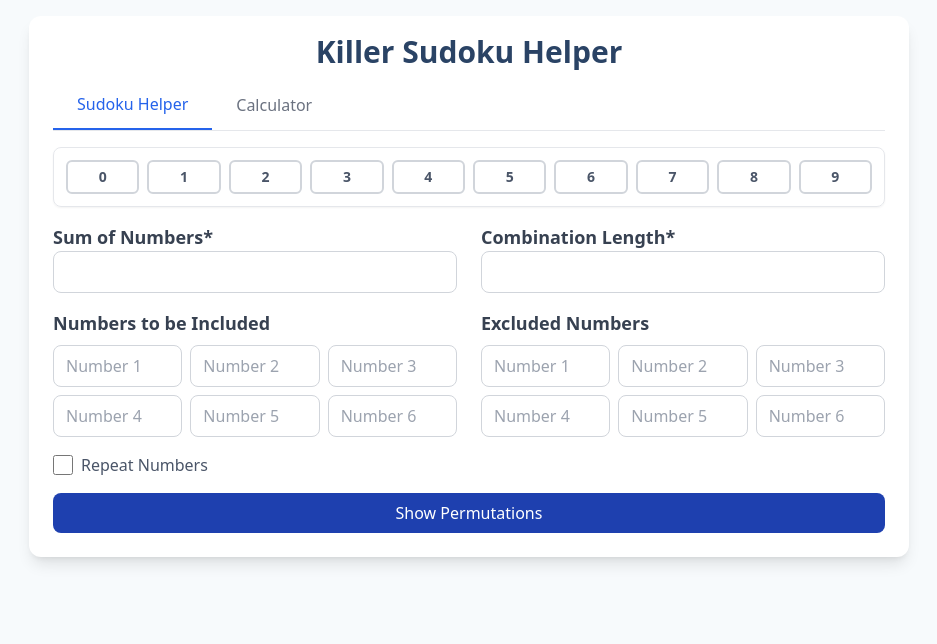
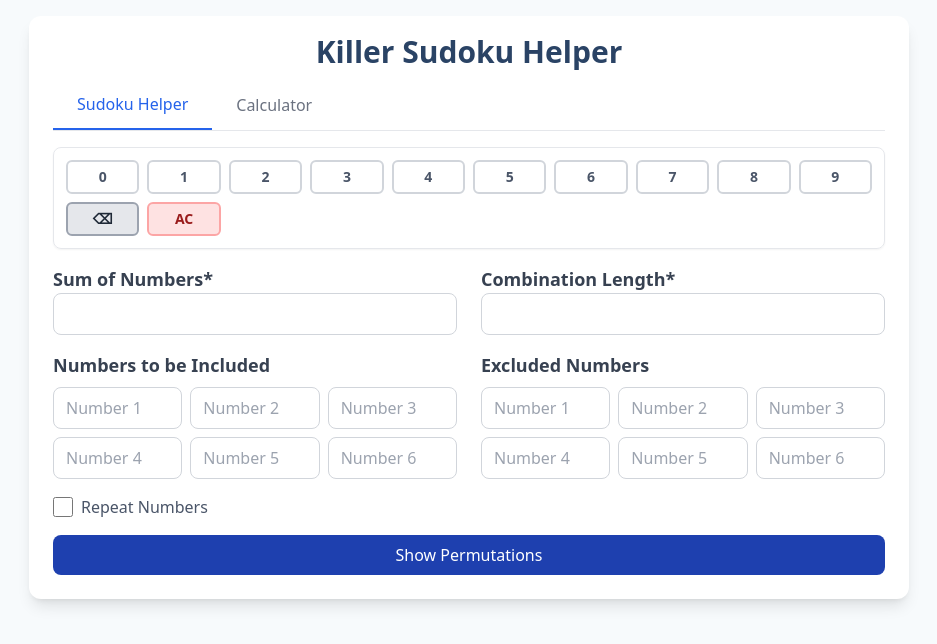
Before and after one commit to pteo/sudoku_helper, a SvelteKit app: page / in a window 1280 px wide. Shown: the top 644 px of the page, without its empty margins (171-1108 px from the left). Built offline with nearby package versions, Linux system fonts and the light colour scheme.

Commit message:
Added AC and Backspace buttons

```diff
--- a/src/app.css
+++ b/src/app.css
@@ -57,6 +57,14 @@ body {
   @apply bg-white border-2 border-gray-300 rounded-md py-2 text-sm font-semibold leading-none hover:bg-gray-50 active:bg-gray-200 transition-colors;
 }
 
+.helper-keypad-btn-function {
+  @apply bg-gray-200 border-gray-400 text-gray-800 hover:bg-gray-300 active:bg-gray-400;
+}
+
+.helper-keypad-btn-clear {
+  @apply bg-red-100 border-red-300 text-red-800 hover:bg-red-200 active:bg-red-300;
+}
+
 /* Remove spinners from number inputs */
 input[type=number]::-webkit-outer-spin-button,
 input[type=number]::-webkit-inner-spin-button {
--- a/src/routes/+page.svelte
+++ b/src/routes/+page.svelte
@@ -233,6 +233,98 @@
       validPositionNumbers = [...validPositionNumbers];
     }
   }
+
+  function backspaceFromFocusedInput() {
+    const activeElement = document.activeElement;
+    if (!(activeElement instanceof HTMLInputElement)) return;
+
+    const field = activeElement.dataset.field;
+    const index = activeElement.dataset.index;
+
+    if (!field) return;
+
+    if (field === 'sumOfNumbers') {
+      sumOfNumbers = sumOfNumbers.slice(0, -1);
+      clearValidPositionNumbers();
+      return;
+    }
+
+    if (field === 'combinationLength') {
+      combinationLength = combinationLength.slice(0, -1);
+      return;
+    }
+
+    if (field === 'maxRepeats') {
+      maxRepeats = String(maxRepeats).slice(0, -1);
+      return;
+    }
+
+    const parsedIndex = Number.parseInt(index, 10);
+    if (Number.isNaN(parsedIndex)) return;
+
+    if (field === 'numbersToInclude') {
+      numbersToInclude[parsedIndex] = (numbersToInclude[parsedIndex] ?? '').slice(0, -1);
+      numbersToInclude = [...numbersToInclude];
+      return;
+    }
+
+    if (field === 'excludedNumbers') {
+      excludedNumbers[parsedIndex] = (excludedNumbers[parsedIndex] ?? '').slice(0, -1);
+      excludedNumbers = [...excludedNumbers];
+      return;
+    }
+
+    if (field === 'validPositionNumbers') {
+      validPositionNumbers[parsedIndex] = (validPositionNumbers[parsedIndex] ?? '').slice(0, -1);
+      validPositionNumbers = [...validPositionNumbers];
+    }
+  }
+
+  function clearFocusedInput() {
+    const activeElement = document.activeElement;
+    if (!(activeElement instanceof HTMLInputElement)) return;
+
+    const field = activeElement.dataset.field;
+    const index = activeElement.dataset.index;
+
+    if (!field) return;
+
+    if (field === 'sumOfNumbers') {
+      sumOfNumbers = '';
+      clearValidPositionNumbers();
+      return;
+    }
+
+    if (field === 'combinationLength') {
+      combinationLength = '';
+      return;
+    }
+
+    if (field === 'maxRepeats') {
+      maxRepeats = '';
+      return;
+    }
+
+    const parsedIndex = Number.parseInt(index, 10);
+    if (Number.isNaN(parsedIndex)) return;
+
+    if (field === 'numbersToInclude') {
+      numbersToInclude[parsedIndex] = '';
+      numbersToInclude = [...numbersToInclude];
+      return;
+    }
+
+    if (field === 'excludedNumbers') {
+      excludedNumbers[parsedIndex] = '';
+      excludedNumbers = [...excludedNumbers];
+      return;
+    }
+
+    if (field === 'validPositionNumbers') {
+      validPositionNumbers[parsedIndex] = '';
+      validPositionNumbers = [...validPositionNumbers];
+    }
+  }
 </script>
 
 <!-- ✅ Single container, everything inside the white card -->
@@ -271,6 +363,24 @@
             {digit}
           </button>
         {/each}
+        <button
+          class="helper-keypad-btn helper-keypad-btn-function"
+          type="button"
+          on:mousedown|preventDefault
+          on:click={backspaceFromFocusedInput}
+          title="Backspace"
+        >
+          ⌫
+        </button>
+        <button
+          class="helper-keypad-btn helper-keypad-btn-clear"
+          type="button"
+          on:mousedown|preventDefault
+          on:click={clearFocusedInput}
+          title="Clear"
+        >
+          AC
+        </button>
       </div>
     </div>
 
```
